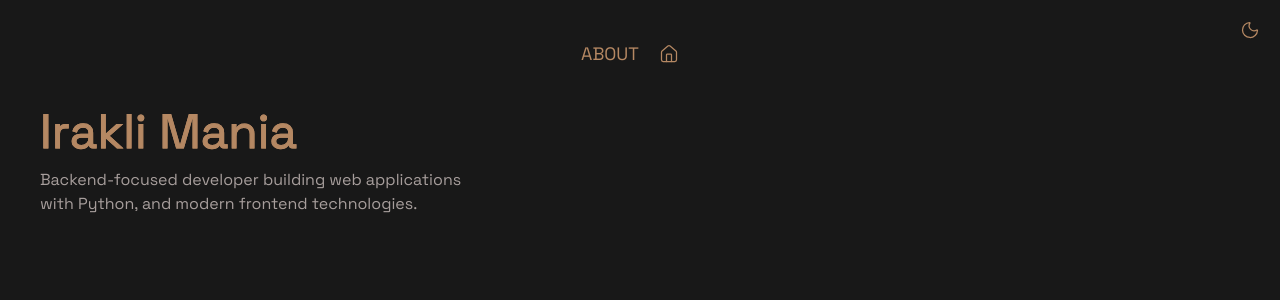
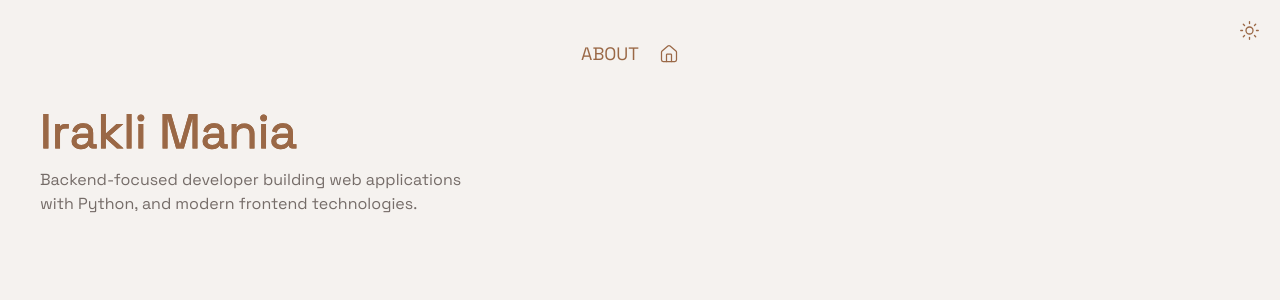
Before and after one commit to ikamania/mani-portfolio, a React (Vite) app in the folder portfolio/: page /#/ in a window 1280 px wide. Shown: the top 300 px of the page. Built offline with nearby package versions, Linux system fonts and the light colour scheme.

Commit message:
feat: add light theme and update theme toggle

```diff
--- a/portfolio/src/index.css
+++ b/portfolio/src/index.css
@@ -23,6 +23,15 @@ button {
 }
 
 :root {
+  --background: #F5F2EF;
+  --surface: #EAE4DF;
+  --text: #282321;
+  --muted: #756C68;
+  --accent: #9A6846;
+  --border: #CFC6BF;
+}
+
+.dark {
   --background: #181818;
   --surface: #10232A;
   --text: #D3C3B9;
--- a/portfolio/src/pages/Home.tsx
+++ b/portfolio/src/pages/Home.tsx
@@ -86,16 +86,16 @@ function Home() {
             aria-label="Toggle theme"
           >
             {dark ? (
-              <Sun
-                size={20}
+              <Moon
+                size={21}
                 strokeWidth={1.5}
-                className="transition-transform hover:-translate-y-1"
+                className="transition-transform hover:scale-130"
               />
             ) : (
-              <Moon
-                size={20}
+              <Sun
+                size={21}
                 strokeWidth={1.5}
-                className="transition-transform hover:-translate-y-1"
+                className="transition-transform hover:scale-130"
               />
             )}
           </button>
```
